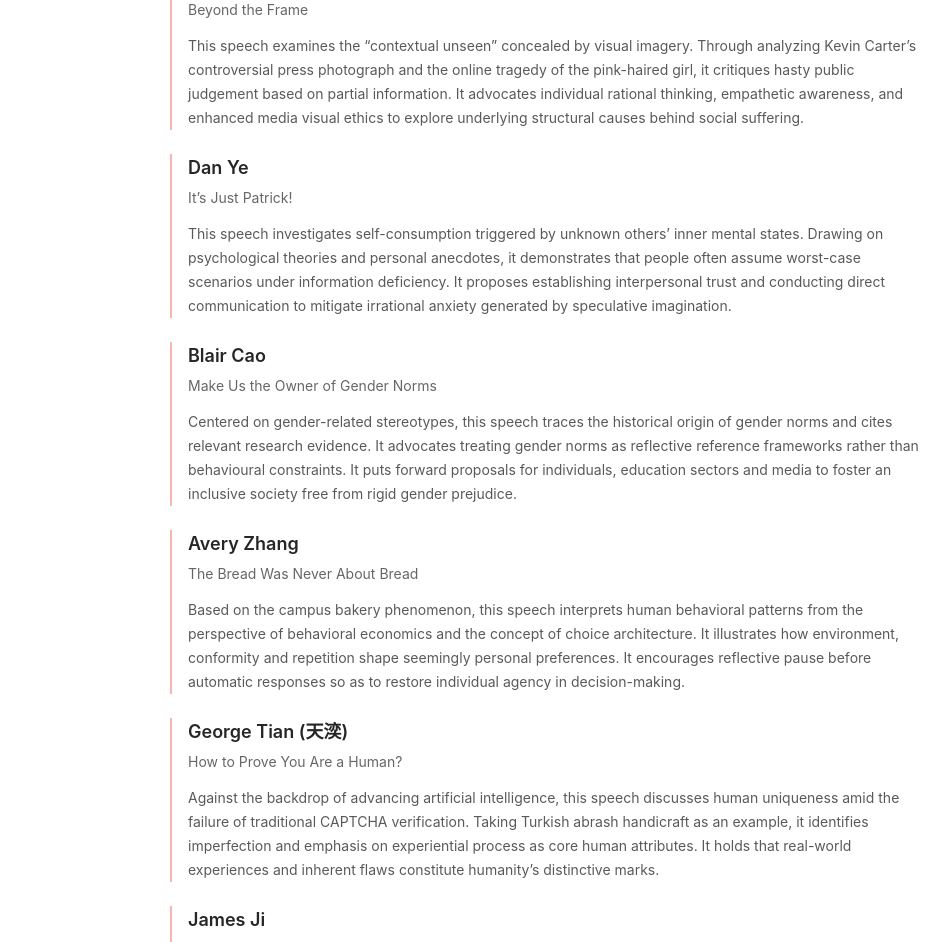
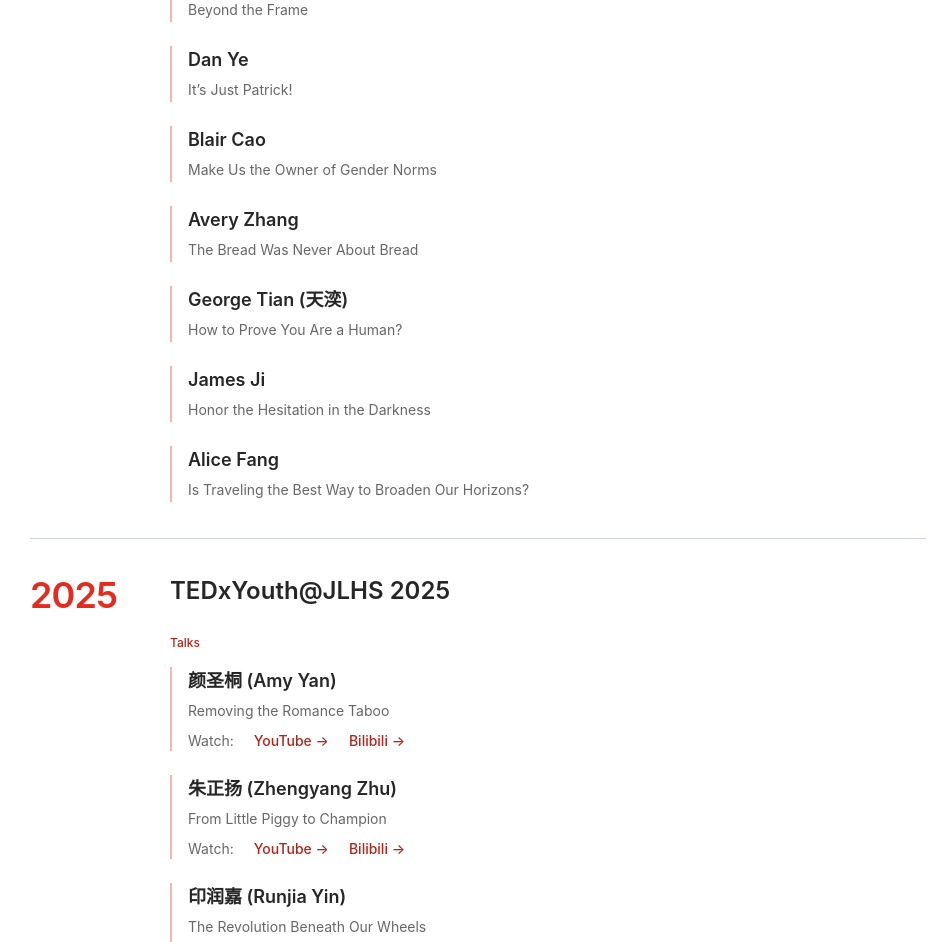
Before and after one commit to henrywyx0730/jlhsctc-official-website, a Next.js app: page /tedx in a window 1280 px wide. Shown: the part 1260-2202 px from the top of the page, without its empty margins (58-1007 px from the left). Built offline with nearby package versions, Linux system fonts and the light colour scheme.

Commit message:
content: simplify 2026 TEDx talks archive

```diff
--- a/app/tedx/page.js
+++ b/app/tedx/page.js
@@ -98,11 +98,6 @@
                 <p className="mt-1 text-sm leading-6 text-black/60">
                   {talk.title}
                 </p>
-                {talk.description && (
-                  <p className="mt-3 max-w-3xl text-sm leading-6 text-black/65">
-                    {talk.description}
-                  </p>
-                )}
                 {(talk.youtube || talk.bilibili) && (
                   <div className="mt-2 flex flex-wrap gap-x-5 gap-y-1 text-sm">
                     <span className="text-black/60">Watch:</span>
--- a/src/data/tedxEvents.js
+++ b/src/data/tedxEvents.js
@@ -8,44 +8,30 @@
       {
         speaker: "Kevin Yang",
         title: "Beyond the Frame",
-        description:
-          "This speech examines the “contextual unseen” concealed by visual imagery. Through analyzing Kevin Carter’s controversial press photograph and the online tragedy of the pink-haired girl, it critiques hasty public judgement based on partial information. It advocates individual rational thinking, empathetic awareness, and enhanced media visual ethics to explore underlying structural causes behind social suffering.",
       },
       {
         speaker: "Dan Ye",
         title: "It’s Just Patrick!",
-        description:
-          "This speech investigates self-consumption triggered by unknown others’ inner mental states. Drawing on psychological theories and personal anecdotes, it demonstrates that people often assume worst-case scenarios under information deficiency. It proposes establishing interpersonal trust and conducting direct communication to mitigate irrational anxiety generated by speculative imagination.",
       },
       {
         speaker: "Blair Cao",
         title: "Make Us the Owner of Gender Norms",
-        description:
-          "Centered on gender-related stereotypes, this speech traces the historical origin of gender norms and cites relevant research evidence. It advocates treating gender norms as reflective reference frameworks rather than behavioural constraints. It puts forward proposals for individuals, education sectors and media to foster an inclusive society free from rigid gender prejudice.",
       },
       {
         speaker: "Avery Zhang",
         title: "The Bread Was Never About Bread",
-        description:
-          "Based on the campus bakery phenomenon, this speech interprets human behavioral patterns from the perspective of behavioral economics and the concept of choice architecture. It illustrates how environment, conformity and repetition shape seemingly personal preferences. It encourages reflective pause before automatic responses so as to restore individual agency in decision-making.",
       },
       {
         speaker: "George Tian (天湙)",
         title: "How to Prove You Are a Human?",
-        description:
-          "Against the backdrop of advancing artificial intelligence, this speech discusses human uniqueness amid the failure of traditional CAPTCHA verification. Taking Turkish abrash handicraft as an example, it identifies imperfection and emphasis on experiential process as core human attributes. It holds that real-world experiences and inherent flaws constitute humanity’s distinctive marks.",
       },
       {
         speaker: "James Ji",
         title: "Honor the Hesitation in the Darkness",
-        description:
-          "Taking Winston Churchill’s lifelong struggle with depression (the “black dog”) as a case, this speech addresses adolescent mental distress. It presents relevant statistical data on youth mental health, underscoring that mental disorders carry no stigma and professional support should be sought when needed. It highlights persistence and resolution as core strengths for overcoming internal adversity.",
       },
       {
         speaker: "Alice Fang",
         title: "Is Traveling the Best Way to Broaden Our Horizons?",
-        description:
-          "This speech re-evaluates the conventional notion that travel is the primary approach to broadening horizons. It points out the limitations of knowledge acquired through travelling, and maintains that in-depth daily observation paired with critical reflection yields more practical insight. It recommends active curiosity and interpersonal dialogue to gain wisdom from ordinary real-life contexts.",
       },
     ],
   },
```
